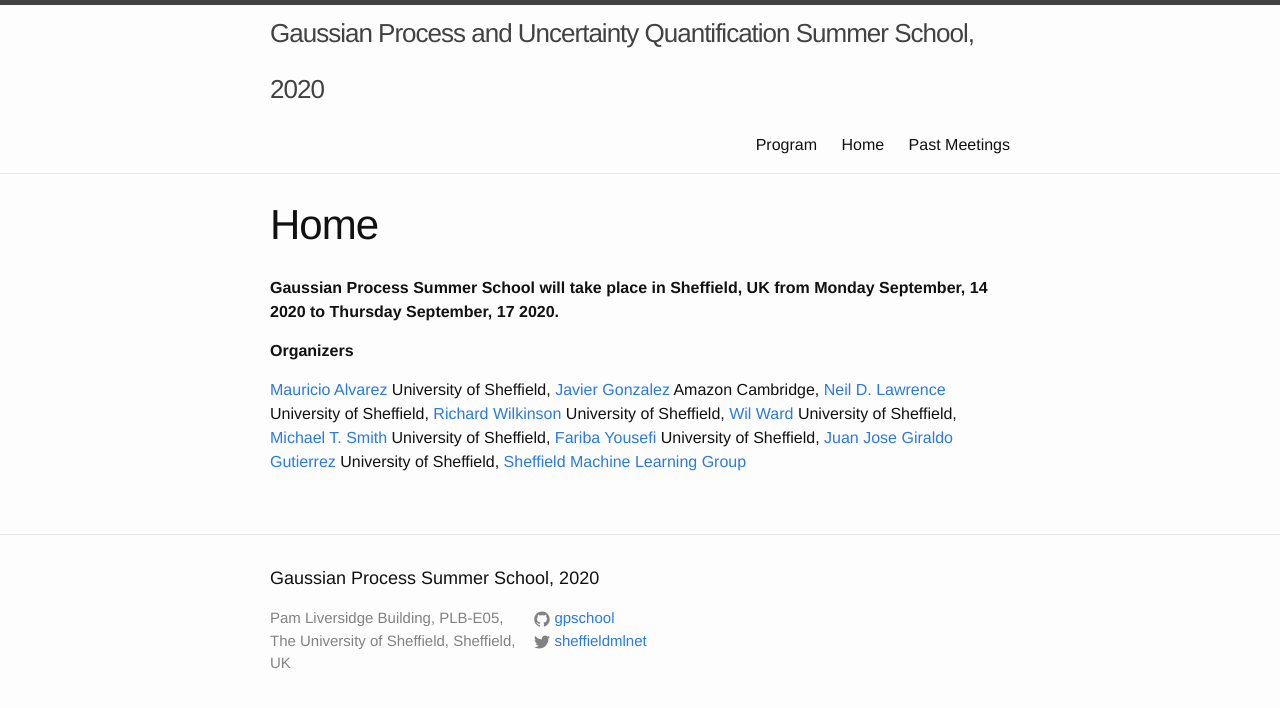
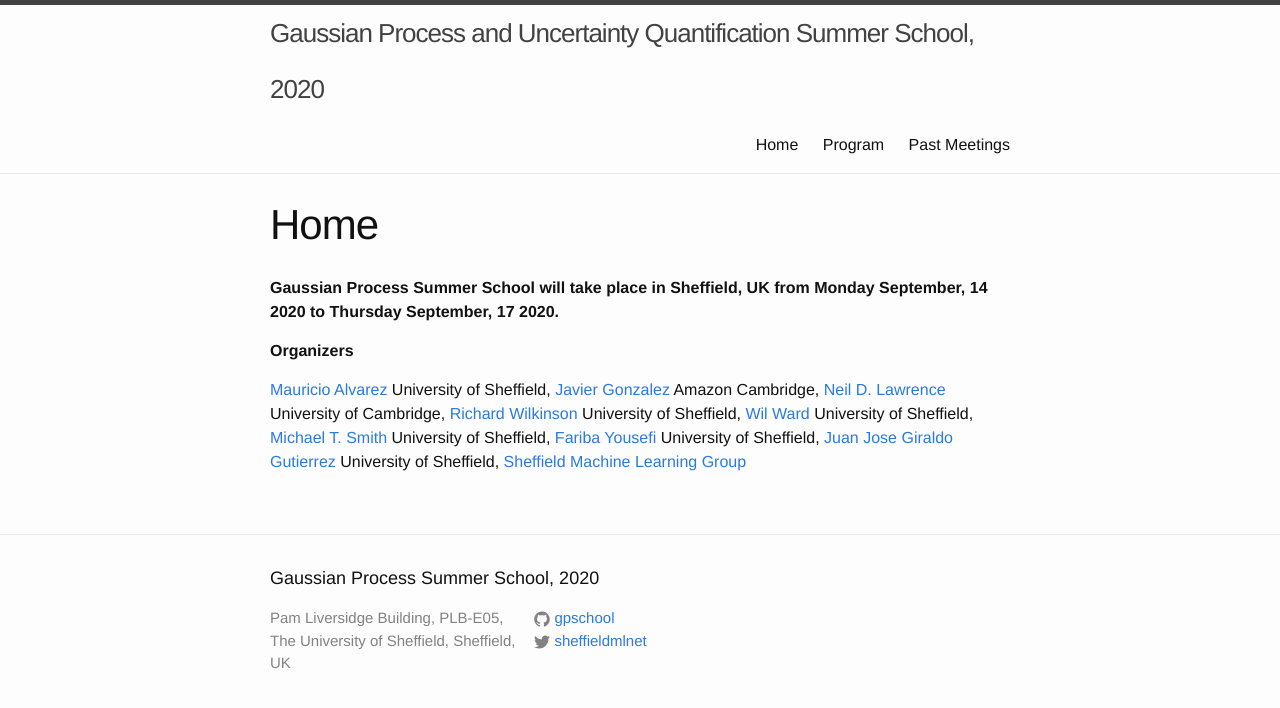
Before and after one commit to gpschool/gpss20, a Jekyll site: the page built from index.html, in a window 1280 px wide. Shown: the top 708 px of the page. Built offline with Jekyll 4.4.1, drawn with Linux system fonts in a browser that asks for light colours.

Commit message:
minor change

```diff
--- a/_config.yml
+++ b/_config.yml
@@ -53,7 +53,7 @@ conference:
   organizers:
     - {given: Mauricio, family: Alvarez, url: "https://maalvarezl.github.io/", institute: University of Sheffield}
     - {given: Javier, family: Gonzalez, url: "http://javiergonzalezh.github.io/", institute: Amazon Cambridge}
-    - {given: Neil D., family: Lawrence, url: "http://inverseprobability.com", institute: University of Sheffield}
+    - {given: Neil D., family: Lawrence, url: "http://inverseprobability.com", institute: University of Cambridge}
     - {given: Richard, family: Wilkinson, url: "http://r-wilkinson.staff.shef.ac.uk/", institute: University of Sheffield}
     - {given: Wil, family: Ward, url: "https://wilocw.github.io/", institute: University of Sheffield}
     - {given: Michael T., family: Smith, url: "http://www.michaeltsmith.org.uk/", institute: University of Sheffield}
--- a/program.html
+++ b/program.html
@@ -1,4 +1,5 @@
 ---
 layout: program
 title: Program
+weight: 2
 ---
```
